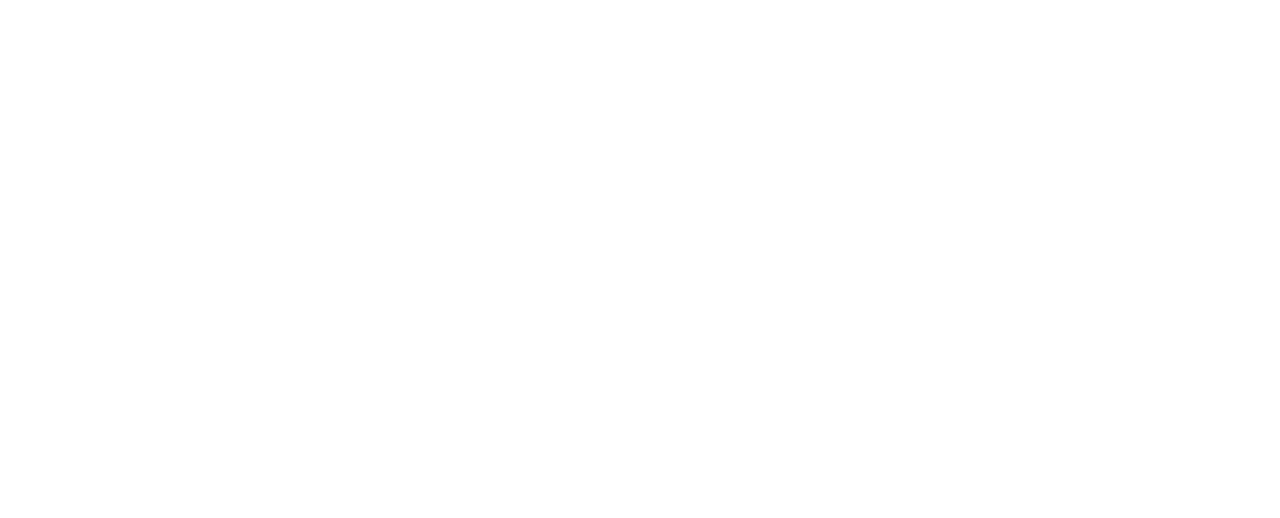
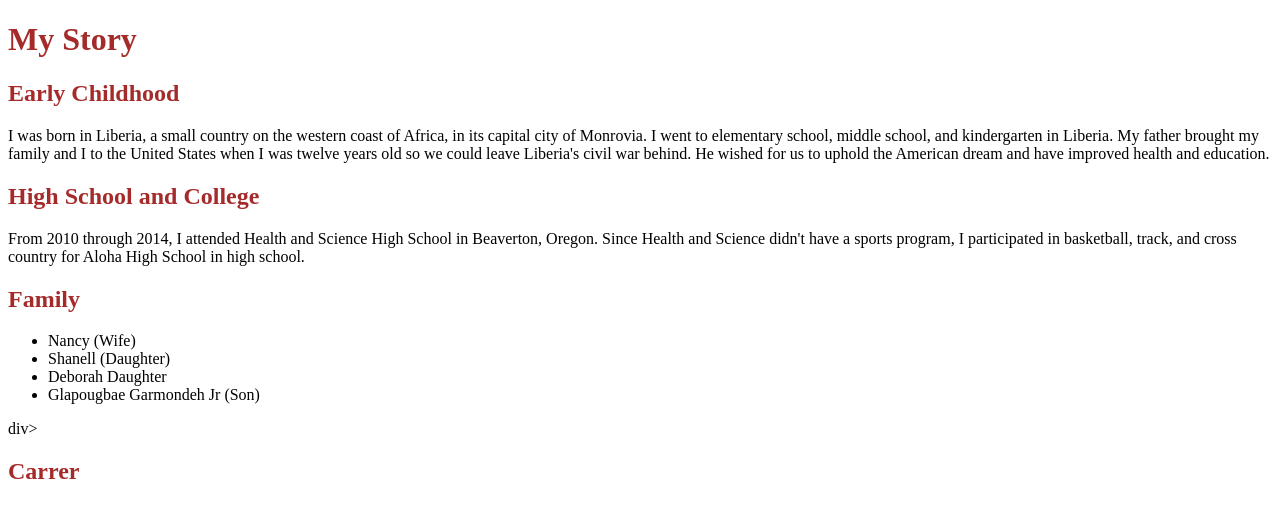
Before and after one commit to KC-LC101-June-22/js-assignment-4-html-me-something-ggarmondeh, a website: page index.html in a window 1280 px wide. Drawn offline with Linux system fonts and the light colour scheme.

Commit message:
First commit

```diff
--- a/index.html
+++ b/index.html
@@ -1,8 +1,59 @@
 <!DOCTYPE html>
 <html>
    <head>
+      <title>My Story</title>
    </head>
+
    <body>
-      <!-- Write your HTML in this file! -->
+    <div>
+        <h1 style="color: brown;">My Story</h1>
+    </div>
+    <div>
+        <h2 style="color: brown;">Early Childhood</h2>
+        <p>
+            I was born in Liberia, a small country on the western coast of Africa, in its capital city of Monrovia.
+            I went to elementary school, middle school, and kindergarten in Liberia.
+            My father brought my family and I to the United States when I was twelve years old so we could leave Liberia's civil war behind.
+            He wished for us to uphold the American dream and have improved health and education.
+        </p>
+    </div>
+    <div>
+        <h2 style="color: brown;">
+           High School and College
+        </h2>
+        <p>
+            From 2010 through 2014, I attended Health and Science High School in Beaverton, Oregon.
+            Since Health and Science didn't have a sports program,
+            I participated in basketball, track, and cross country for Aloha High School in high school.
+        </p>
+    </div>
+
+    <div>
+        <h2 style="color: brown;">
+           Family
+         </h2>
+         <p>
+            <ul>
+                <li>
+                Nancy   (Wife)
+               </li>
+               <li>
+                Shanell    (Daughter)
+               </li>
+               <li>Deborah  Daughter</li>
+               <li>Glapougbae Garmondeh Jr  (Son)
+               </li>
+               </ul>
+         </p>
+    </div>
+
+div>
+        <h2 style="color: brown;">
+          Carrer
+         </h2>
+         <p>
+
+         </p>
+    </div>
    </body>
 </html>
```
